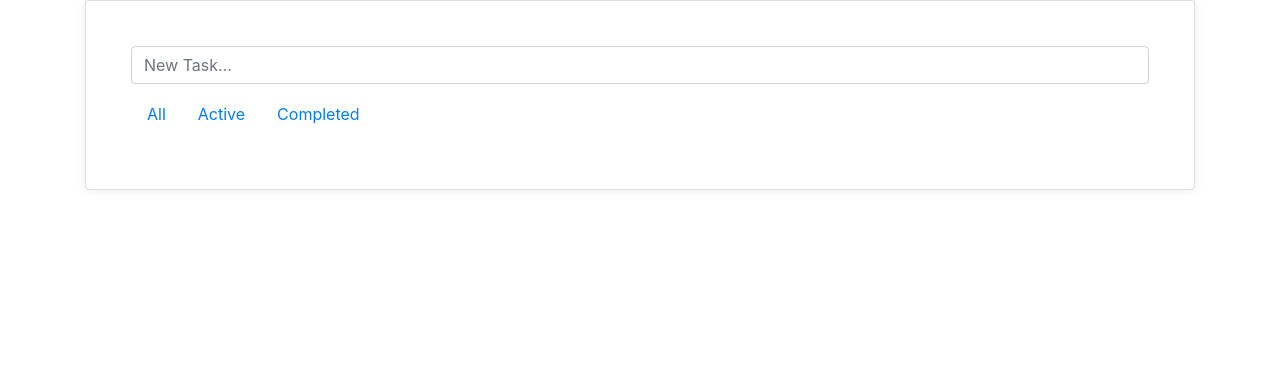
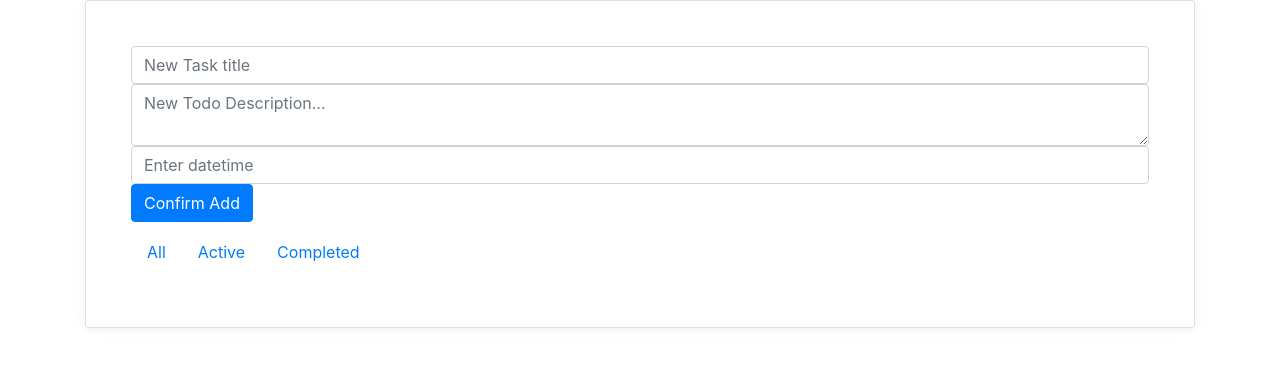
Before and after one commit to sajib-4414/todo-react-frontend, a React (Create React App) app: page / in a window 1280 px wide. Shown: the top 366 px of the page. Built offline with nearby package versions, Linux system fonts and the light colour scheme; no server answers.

Commit message:
todo adding now works, pending datetime chooser

```diff
--- a/src/App.js
+++ b/src/App.js
@@ -28,10 +28,11 @@ class App extends React.Component{
   }
   todo_list_and_creation_url = "http://127.0.0.1:8000/todonew/"
 
-  addTodo = (desc)=>{
+  addTodo = (todo_payload)=>{
+      console.log(todo_payload)
 
-    const data_payload = { title: "test title",description:desc,due_datetime:"10-10-2020 10:10"}
-    axios.post(this.todo_list_and_creation_url, data_payload, this.login_auth_credentials)
+    // const data_payload = { title: todo_payload.title,description:desc,due_datetime:"10-10-2020 10:10"}
+    axios.post(this.todo_list_and_creation_url, todo_payload, this.login_auth_credentials)
         .then(results=>{
           const todo_item = results.data
           this.setState({todos:[...this.state.todos,todo_item]})
--- a/src/components/AddTodo.js
+++ b/src/components/AddTodo.js
@@ -2,24 +2,48 @@ import React,{Component} from "react";
 
 class AddTodo extends React.Component{
     state = {
-        currentEditText:""
+        currentTodoDescription:"",
+        currentTodoTitle:"",
+        currentTodoDueDate:""
+
     }
     handleSubmit = formEvent =>{
         formEvent.preventDefault()
-        this.props.recieveTodoFromForm(this.state.currentEditText)
-        this.setState({currentEditText:""})
+        const todo_object = {
+            title: this.state.currentTodoTitle,
+            description: this.state.currentTodoDescription,
+            due_datetime: this.state.currentTodoDueDate
+        }
+        this.props.recieveTodoFromForm(todo_object)
+        this.setState({
+            currentTodoDescription:"",
+            currentTodoTitle:"",
+            currentTodoDueDate:""})
     }
     handleInputChange = inputEvent =>{
-        this.setState({currentEditText:inputEvent.target.value})
+        this.setState({currentTodoDescription:inputEvent.target.value})
     }
     render() {
         return(
             <form onSubmit={this.handleSubmit}>
+
                 <input type="text"
+                       onKeyPress={(e) => { e.key === 'Enter' && e.preventDefault(); }}
+                placeholder="New Task title"
+                       value={this.state.currentTodoTitle}
+                       onChange={event=>this.setState({currentTodoTitle:event.target.value})}
+                       className="form-control"/>
+                <textarea
                        className="form-control add-task"
-                       value={this.state.currentEditText}
+                       value={this.state.currentTodoDescription}
                        onChange={this.handleInputChange}
-                       placeholder="New Task..."/>
+                       placeholder="New Todo Description..."/>
+                <input type="text" placeholder="Enter datetime"
+                value={this.state.currentTodoDueDate}
+                       className="form-control"
+                       onKeyPress={(e) => { e.key === 'Enter' && e.preventDefault(); }}
+                onChange={event=>this.setState({currentTodoDueDate:event.target.value})}/>
+                <button type="submit" className="btn btn-primary">Confirm Add</button>
             </form>
         )
     }
--- a/src/components/Todo.js
+++ b/src/components/Todo.js
@@ -76,7 +76,7 @@ function Todo({todo,todoUpdateCallBack, notifyItemDelete}) {
             <div >
                 <div className="checker"><span className=""><input type="checkbox" checked={!displayingTodo.is_completed?null:"true"}
                                                                    onChange={handleToggle}/></span></div>
-                <span className={displayingTodo.is_completed?"text-strike":null}>{todo.description}</span>
+                <span className={displayingTodo.is_completed?"text-strike":null}>{todo.title}</span>
                 <button type="button" onClick={handleDelete} className="float-right btn-close" aria-label="Close">X</button>
             </div>
             {editMode?
```
